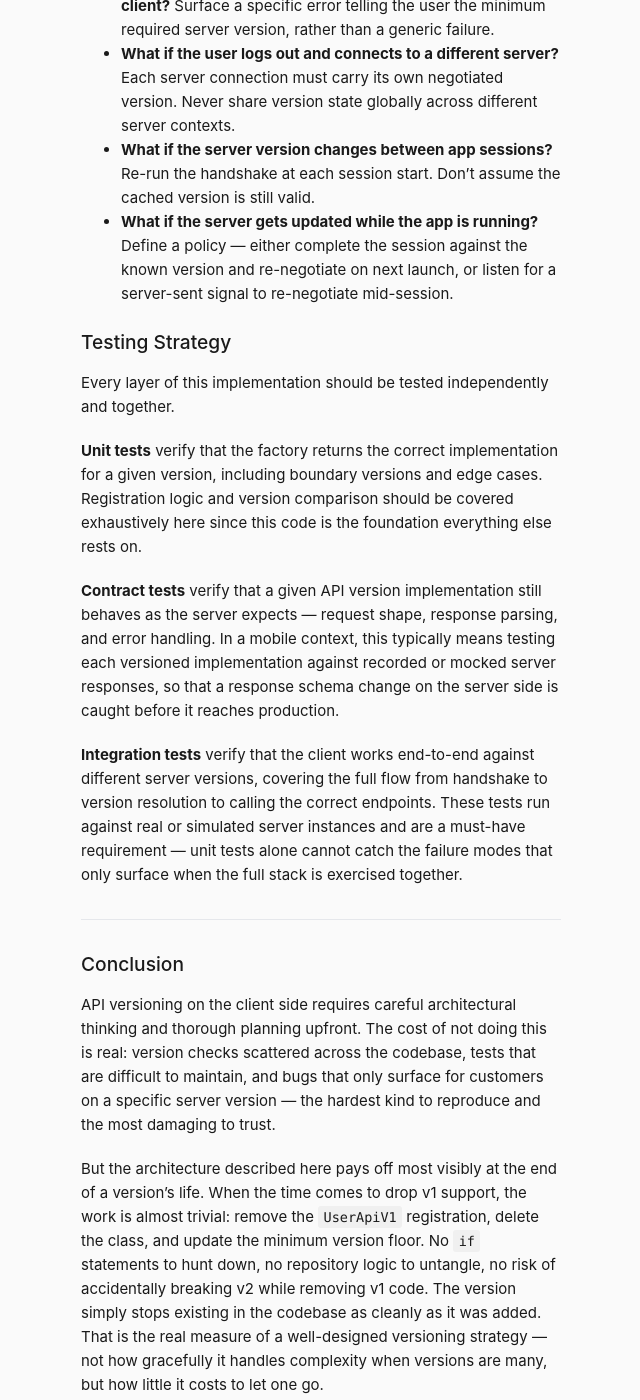
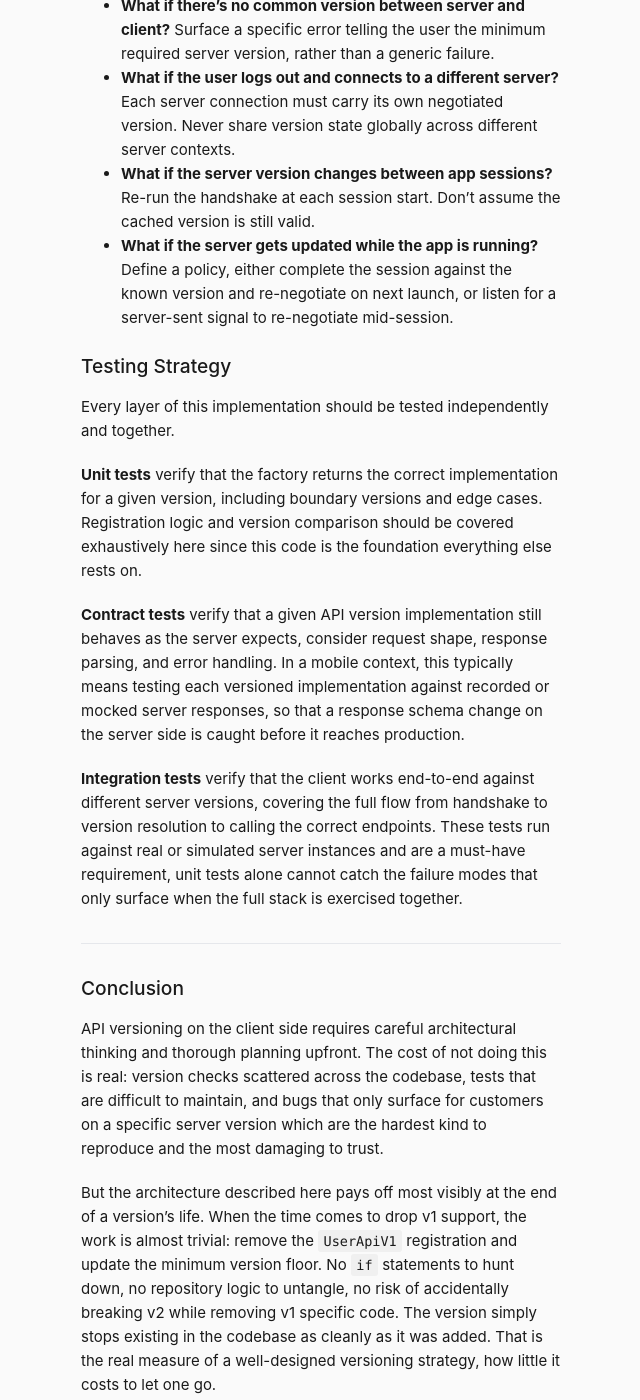
Before and after one commit to musakokcen/musakocen.github.io, a Jekyll site: the page built from _posts/2026-02-25-api-versioning.md, in a window 1280 px wide and 1400 px high, scrolled down 8272 px. Shown: the whole window, without its empty margins (319-959 px from the left). Built offline with Jekyll 4.4.1, drawn with Linux system fonts in a browser that asks for light colours; some of the changed text lies outside the part shown.

Commit message:
update text

````diff
--- a/_posts/2026-02-25-api-versioning.md
+++ b/_posts/2026-02-25-api-versioning.md
@@ -40,7 +40,7 @@
 }
 ```
 
-Based on this response, the client performs **version resolution**: it finds the intersection of what the server supports and what the client supports, then picks the highest common version. Note that this is not HTTP content negotiation (the mechanism driven by `Accept` / `Content-Type` headers). What happens here is a client-side decision — the client selects the best version both sides can speak.
+Based on this response, the client performs **version resolution**: it finds the intersection of what the server supports and what the client supports, then picks the highest common version. Note that this is not HTTP content negotiation (the mechanism driven by `Accept` / `Content-Type` headers). What happens here is a client-side decision. The client selects the best version both sides can speak.
 
 > **Deprecation Signaling:** Including a `sunset` field in the discovery response to announce when deprecated versions will be removed is a good practice. The client can read this at startup and surface a warning to administrators before the cutoff arrives.
 
@@ -50,7 +50,7 @@
 
 ## Scattered Version Checks Problem
 
-Different API versions will naturally have different endpoints, features, response schemas, and contracts. This is the biggest problem to solve. At first, the differences may look small or simple — a field renamed here, a new parameter there. This pushes you toward quick fixes with `if` statements. But it spreads over time, leads to several well-known code smells, and puts the codebase in a state that is hard to recover from.
+Different API versions will naturally have different endpoints, features, response schemas, and contracts. This is the biggest problem to solve. At first, the differences may look small or simple; a field renamed here, a new parameter there. This pushes you toward quick fixes with `if` statements. But it spreads over time, leads to several well-known code smells, and puts the codebase in a state that is hard to recover from.
 
 Here's why this is problematic:
 - Many features are already tested using the `if-else` approach, and reworking them introduces risk.
@@ -80,7 +80,7 @@
 
 ### Version-Specific Implementations with Strategy Pattern
 
-The Strategy Pattern requires three things: a common interface, interchangeable implementations behind it, and a context that delegates to whichever one was selected — without knowing which one it is. Here, the protocol is the interface, each versioned struct is an interchangeable strategy, and the repository is the context that simply calls through:
+The Strategy Pattern requires three things: a common interface, interchangeable implementations behind it, and a context that delegates to whichever one was selected, without knowing which one it is. Here, the protocol is the interface, each versioned struct is an interchangeable strategy, and the repository is the context that simply calls through:
 
 ```swift
 protocol UserApi {
@@ -133,7 +133,7 @@
 }
 ```
 
-> resolve sorts the registrations by version — highest first — before iterating, so the first match is always the highest applicable version. The caller's list order does not matter.
+> resolve sorts the registrations by version, highest first, before iterating, so the first match is always the highest applicable version. The caller's list order does not matter.
 
 This solution works well when different API versions are not in use simultaneously — meaning after version resolution, all requests go to the same server version for the duration of the session.
 
@@ -241,7 +241,7 @@
 }
 ```
 
-**Feature Envy:** If callers are repeatedly asking about the negotiated version to decide what to do, that logic belongs in the factory — not in the caller. The factory's contract is simple: ask for a type, get the right implementation back. The caller should never care which version is behind it.
+**Feature Envy:** If callers are repeatedly asking about the negotiated version to decide what to do, that logic belongs in the factory, not in the caller. The factory's contract is simple: ask for a type, get the right implementation back. The caller should never care which version is behind it.
 
 ---
 
@@ -253,7 +253,7 @@
 - **What if there's no common version between server and client?** Surface a specific error telling the user the minimum required server version, rather than a generic failure.
 - **What if the user logs out and connects to a different server?** Each server connection must carry its own negotiated version. Never share version state globally across different server contexts.
 - **What if the server version changes between app sessions?** Re-run the handshake at each session start. Don't assume the cached version is still valid.
-- **What if the server gets updated while the app is running?** Define a policy — either complete the session against the known version and re-negotiate on next launch, or listen for a server-sent signal to re-negotiate mid-session.
+- **What if the server gets updated while the app is running?** Define a policy, either complete the session against the known version and re-negotiate on next launch, or listen for a server-sent signal to re-negotiate mid-session.
 
 ## Testing Strategy
 
@@ -261,14 +261,14 @@
 
 **Unit tests** verify that the factory returns the correct implementation for a given version, including boundary versions and edge cases. Registration logic and version comparison should be covered exhaustively here since this code is the foundation everything else rests on.
 
-**Contract tests** verify that a given API version implementation still behaves as the server expects — request shape, response parsing, and error handling. In a mobile context, this typically means testing each versioned implementation against recorded or mocked server responses, so that a response schema change on the server side is caught before it reaches production.
+**Contract tests** verify that a given API version implementation still behaves as the server expects, consider request shape, response parsing, and error handling. In a mobile context, this typically means testing each versioned implementation against recorded or mocked server responses, so that a response schema change on the server side is caught before it reaches production.
 
-**Integration tests** verify that the client works end-to-end against different server versions, covering the full flow from handshake to version resolution to calling the correct endpoints. These tests run against real or simulated server instances and are a must-have requirement — unit tests alone cannot catch the failure modes that only surface when the full stack is exercised together.
+**Integration tests** verify that the client works end-to-end against different server versions, covering the full flow from handshake to version resolution to calling the correct endpoints. These tests run against real or simulated server instances and are a must-have requirement, unit tests alone cannot catch the failure modes that only surface when the full stack is exercised together.
 
 ---
 
 ## Conclusion
 
-API versioning on the client side requires careful architectural thinking and thorough planning upfront. The cost of not doing this is real: version checks scattered across the codebase, tests that are difficult to maintain, and bugs that only surface for customers on a specific server version — the hardest kind to reproduce and the most damaging to trust.
+API versioning on the client side requires careful architectural thinking and thorough planning upfront. The cost of not doing this is real: version checks scattered across the codebase, tests that are difficult to maintain, and bugs that only surface for customers on a specific server version which are the hardest kind to reproduce and the most damaging to trust.
 
-But the architecture described here pays off most visibly at the end of a version's life. When the time comes to drop v1 support, the work is almost trivial: remove the `UserApiV1` registration, delete the class, and update the minimum version floor. No `if` statements to hunt down, no repository logic to untangle, no risk of accidentally breaking v2 while removing v1 code. The version simply stops existing in the codebase as cleanly as it was added. That is the real measure of a well-designed versioning strategy — not how gracefully it handles complexity when versions are many, but how little it costs to let one go.
+But the architecture described here pays off most visibly at the end of a version's life. When the time comes to drop v1 support, the work is almost trivial: remove the `UserApiV1` registration and update the minimum version floor. No `if` statements to hunt down, no repository logic to untangle, no risk of accidentally breaking v2 while removing v1 specific code. The version simply stops existing in the codebase as cleanly as it was added. That is the real measure of a well-designed versioning strategy, how little it costs to let one go.
````
Also changed, not shown: other parts of _posts/2026-02-25-api-versioning.md (+6 -6 lines).
